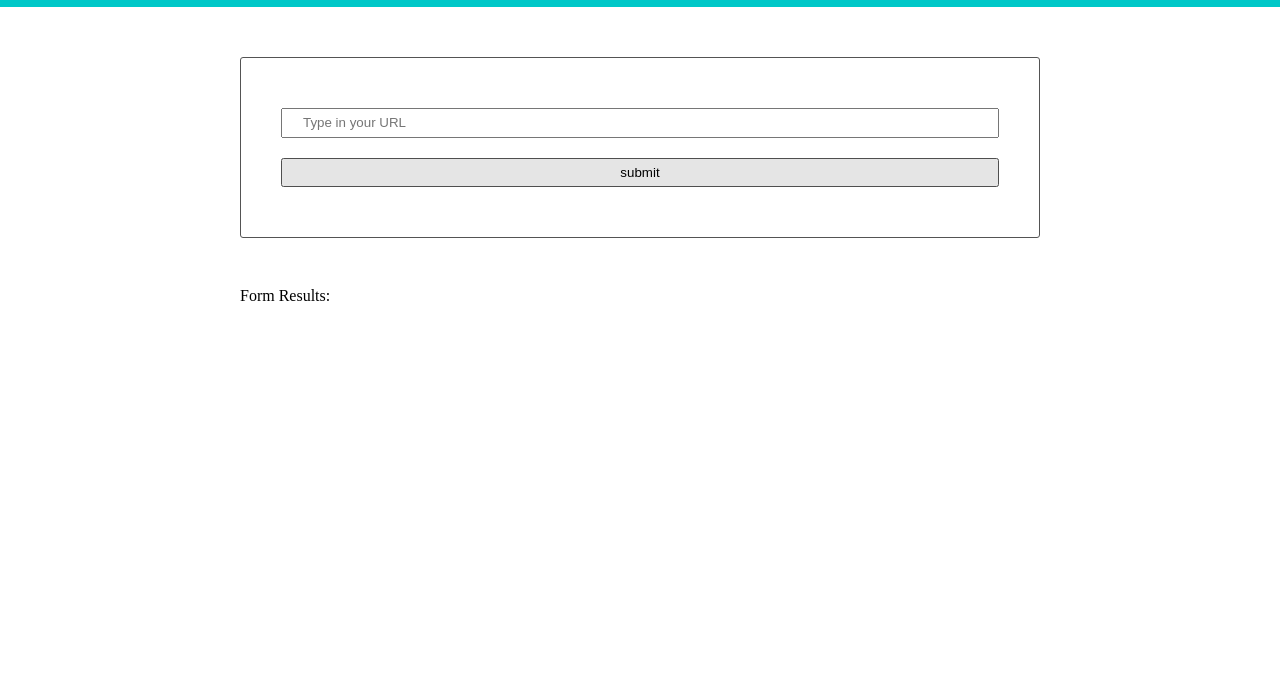
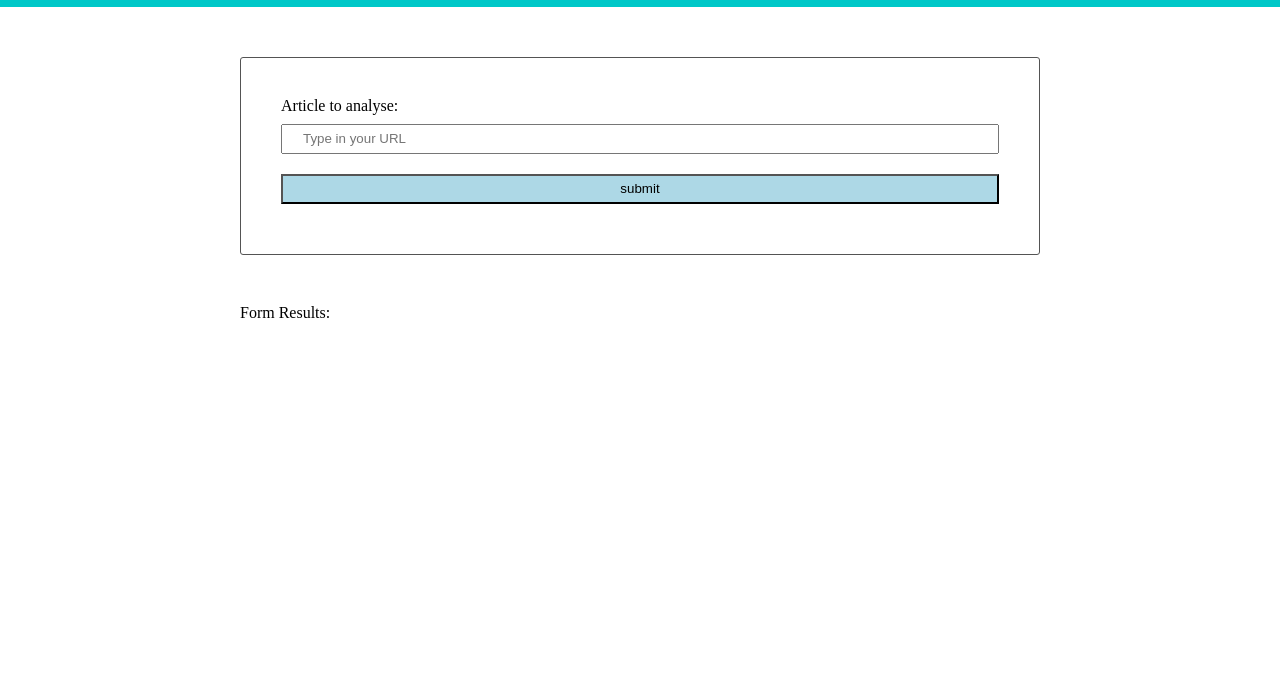
Before and after one commit to niki21599/UdacityNlp, a website built with webpack: page src/client/views/index.html in a window 1280 px wide. In both pictures the pointer is over the input "submit". Shown: the part 73-762 px from the top of the page. Built offline with nearby package versions, Linux system fonts and the light colour scheme.

Commit message:
Added Styles to the Form

```diff
--- a/src/client/styles/form.scss
+++ b/src/client/styles/form.scss
@@ -10,3 +10,8 @@ input {
     line-height: 16px;
     margin: 10px 0;
 }
+.submit:hover{
+    cursor: pointer;
+    background-color: lightblue;
+
+}
--- a/src/client/views/index.html
+++ b/src/client/views/index.html
@@ -22,8 +22,9 @@
         <main>
             <section>
                 <form class="" onsubmit="return Client.handleSubmit(event)">
+                    <label for="name">Article to analyse:</label>
                     <input id="name" type="text" name="input" value="" placeholder="Type in your URL">
-                    <input type="submit" name="I_appear_in_req_body" value="submit" onclick="return Client.handleSubmit(event)" onsubmit="return handleSubmit(event)">
+                    <input class = "submit" type="submit" name="I_appear_in_req_body" value="submit" onclick="return Client.handleSubmit(event)" onsubmit="return handleSubmit(event)">
                 </form>
             <section>
 
```
